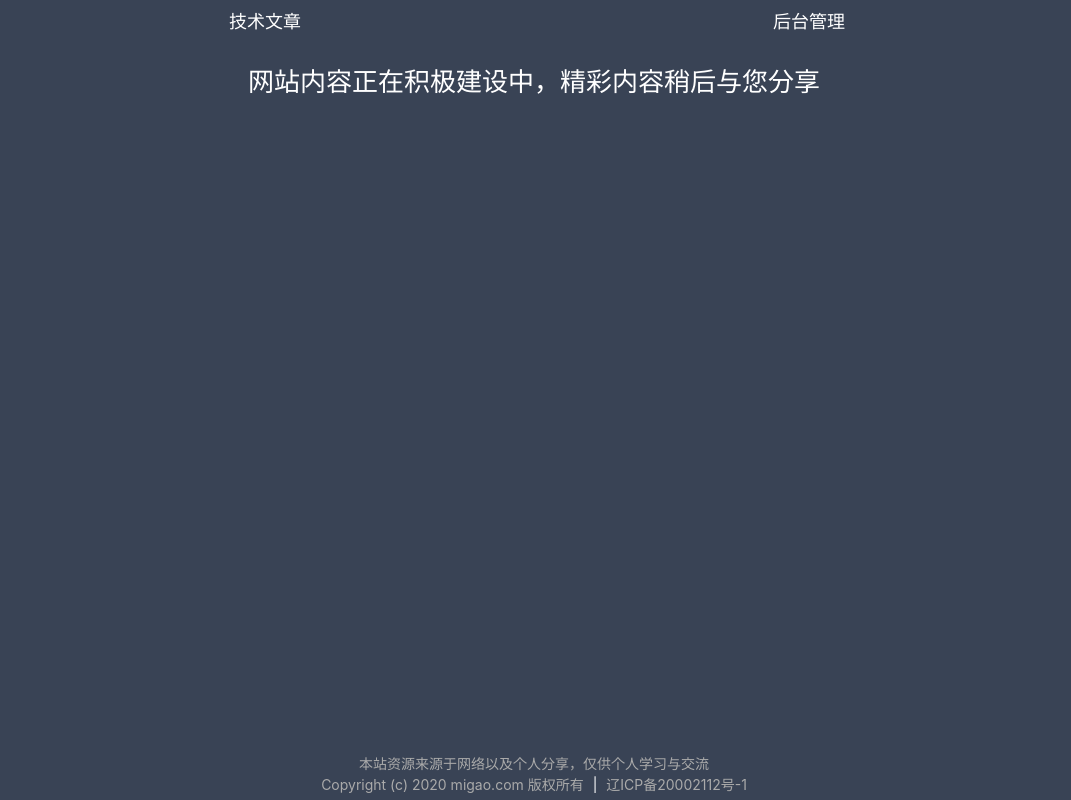
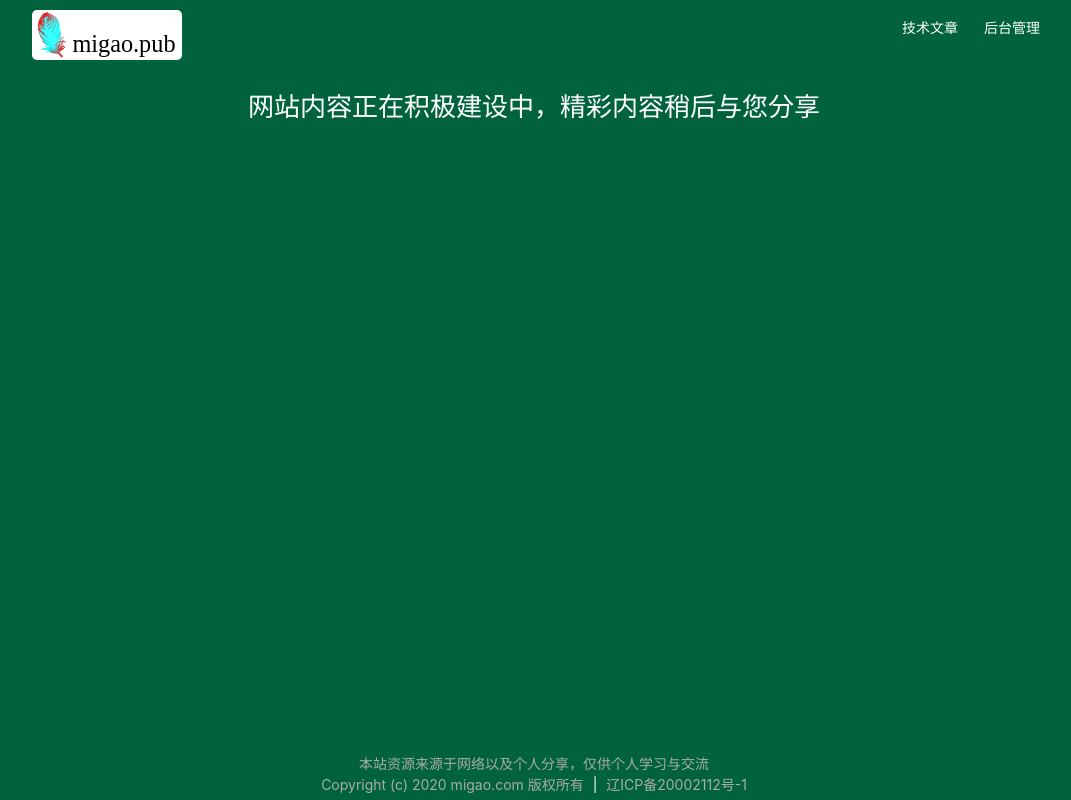
Before and after one commit to wangguoyan1993/my-projects, a React (Create React App) app: page / in a window 1280 px wide. Shown: the whole page, without its empty margins (106-1177 px from the left). Built offline with nearby package versions, Linux system fonts and the light colour scheme.

Commit message:
- 主页添加logo - 主页导航调整

```diff
--- a/package.json
+++ b/package.json
@@ -8,9 +8,11 @@
         "@types/react": "16.9.2",
         "@types/react-dom": "16.9.0",
         "antd": "^3.23.0",
+        "axios": "^0.19.2",
         "less": "^3.11.1",
         "react": "^16.9.0",
         "react-dom": "^16.9.0",
+        "react-portal": "^4.2.1",
         "react-scripts": "3.1.1",
         "typescript": "3.6.2"
     },
--- a/src/App.scss
+++ b/src/App.scss
@@ -1,4 +1,6 @@
 @import "./modules/styles-ref/screens.scss";
+
+$logo-width: 150px;
 
 .App {
     width: 100%;
@@ -7,32 +9,60 @@
 }
 
 .App-logo {
-    animation: App-logo-spin infinite 20s linear;
-    height: 40vmin;
+    // animation: App-logo-spin infinite 20s linear;
     pointer-events: none;
 }
 
 /* 页面主题内容 */
 .App-header {
-    background-color: #394355;
+    background-color: #00633e;
     min-height: fit-content;
     height: 100%;
-    display: flex;
+    display: inline-block;
+    display: -webkit-flex;
     flex-direction: column;
     align-items: center;
     font-size: calc(10px + 2vmin);
     color: white;
 
     @media screen and (max-width: $iphone-6-7-8-screen-width) {
-        width : 100%;
+        width: 100%;
     }
 
     .header-content {
-        width: 85%;
+        width: 80%;
         height: 100%;
 
         @media screen and (max-width: $iphone-6-7-8-screen-width) {
             width: 100%;
+        }
+    }
+
+    /* 主页导航外壳 */
+    .nav-bar {
+        display: flex;
+        text-align: left;
+        width: 100%;
+        margin-top: 10px;
+        padding: 0 10px;
+        justify-content: space-between;
+
+        /* logo外壳 */
+        .logo-box {
+            display: inline-flex;
+            width: $logo-width;
+            height: fit-content;
+
+            >img {
+                border-radius: 5px;
+            }
+        }
+
+        /* 主页导航菜单外壳 */
+        .item-box {
+            padding-bottom: 2px;
+            display: inline-flex;
+            text-align: right;
         }
     }
 }
@@ -50,7 +80,6 @@
     }
 }
 
-
 /* 首页底部悬浮条 */
 .bottom-layer {
     text-align: center;
@@ -67,7 +96,7 @@
     line-height: 1.5em;
 
     /* 适配iphone 6 7 8 以下屏幕 */
-    @media screen and (max-width : $iphone-6-7-8-screen-width) {
+    @media screen and (max-width: $iphone-6-7-8-screen-width) {
         font-size: 12px;
     }
 }
--- a/src/App.tsx
+++ b/src/App.tsx
@@ -1,11 +1,12 @@
 import React from 'react';
-// import logo from './logo.svg';
+import logo from './logo.svg';
 import './App.scss';
 import { PutOutRecordInfo, CopyRightInfo, StatementInfo } from './modules/put-on-record/put-on-record';
 import './modules/plugins/weather-plugins';
 import { ItemHorizontalProps, ItemHorizontalComp } from './modules/items-list/items-list-horizontal';
 
-class IndexMain extends React.Component {
+// 主页顶部导航条容器
+class NavBar extends React.Component {
   /**
    * 整理菜单数据方法
    */
@@ -34,22 +35,48 @@ class IndexMain extends React.Component {
 
   public render() {
     return (
+      <div className="nav-bar">
+        <span className="logo-box">
+          <img width="150px" height="50px" alt="logo" src={logo} className="App-logo"></img>
+        </span>
+        <span className="item-box">
+          <ItemHorizontalComp {...this.initItemListData()}></ItemHorizontalComp>
+        </span>
+      </div>
+    )
+  }
+}
+
+// 主页底部信息条
+class BottomLayer extends React.Component {
+  public render() {
+    return (
+      <div
+        className="bottom-layer"
+      >
+        <StatementInfo></StatementInfo>
+        <br />
+        <CopyRightInfo></CopyRightInfo> | <PutOutRecordInfo></PutOutRecordInfo>
+      </div>
+    )
+  }
+}
+
+class IndexMain extends React.Component {
+
+  public render() {
+    return (
       <div className="App">
         <div className="App-header">
-          <span className="header-content">
-            <ItemHorizontalComp {...this.initItemListData()}></ItemHorizontalComp>
+          <div className="header-content">
+            <NavBar></NavBar>
+
             <p>
               网站内容正在积极建设中，精彩内容稍后与您分享
-          </p>
-            <div
-              className="bottom-layer"
-            >
-              <StatementInfo></StatementInfo>
-              <br />
-              <CopyRightInfo></CopyRightInfo> | <PutOutRecordInfo></PutOutRecordInfo>
-            </div>
-          </span>
+            </p>
 
+            <BottomLayer></BottomLayer>
+          </div>
         </div>
       </div>
     );
--- a/src/modules/items-list/items-list-horizontal.scss
+++ b/src/modules/items-list/items-list-horizontal.scss
@@ -12,17 +12,16 @@
 
 /* 项目清单总类 */
 .item {
-    font-size: 18px;
+    font-size: 14px;
     background: transparent;
 
     @media screen and (max-width: $iphone-6-7-8-screen-width) {
-        font-size: 14px;
+        font-size: 12px;
     }
 
     /* 项目清单外壳 */
     &.item-horizontal {
-        display: table;
-        width: 100%;
+        display: inline-block;
         margin: 5px 0 0 0;
         padding: 2px 3px;
     }
@@ -30,22 +29,31 @@
     /* 项目清单成员 */
     &.item-horizontal-member {
         text-align: center;
-        display: table-cell;
+        display: inline-block;
         cursor: pointer;
+        border-radius: 10px;
+        padding: 2px 8px;
+        box-sizing: border-box;
+        position: relative;
+        top: -2px;
+        margin: 0 5px;
 
         &:hover {
-            background: -moz-linear-gradient(top, #131c27 0%, #394355 100%);
-            background: -webkit-gradient(
+            padding-bottom: 0;
+            border-bottom-width: 2px;
+            border-bottom-style: solid;
+            border-bottom-color: -moz-linear-gradient(top, #357433 0%, #FFFFFF 100%);
+            border-bottom-color: -webkit-gradient(
                 linear,
                 left top,
                 left bottom,
-                color-stop(0%, #131c27),
-                color-stop(100%, #394355)
+                color-stop(0%, #FFFFFF),
+                color-stop(100%, #FFFFFF)
             );
-            background: -webkit-linear-gradient(top, #131c27 0%, #394355 100%);
-            background: -o-linear-gradient(top, #131c27 0%, #394355 100%);
-            background: -ms-linear-gradient(top, #131c27 0%, #394355 100%);
-            background: linear-gradient(to bottom, #131c27 0%, #394355 100%);
+            border-bottom-color: -webkit-linear-gradient(top, #357433 0%, #FFFFFF 100%);
+            border-bottom-color: -o-linear-gradient(top, #357433 0%, #FFFFFF 100%);
+            border-bottom-color: -ms-linear-gradient(top, #357433 0%, #FFFFFF 100%);
+            border-bottom-color: linear-gradient(to bottom, #357433 0%, #FFFFFF 100%);
         }
     }
 
--- /dev/null
+++ b/src/modules/plugins/weather-plugins.scss
@@ -0,0 +1,5 @@
+#weather-float-he {
+    position: absolute !important;
+    padding: 0px;
+    top: 50px !important;
+}
--- a/src/modules/plugins/weather-plugins.ts
+++ b/src/modules/plugins/weather-plugins.ts
@@ -1,3 +1,5 @@
+import "./weather-plugins.scss";
+
 window.document.write(`<script type="text/javascript">WIDGET = {FID: 'm41vKJIISC'}</script>`);
 
 window.document.write(`<script type="text/javascript" src="https://apip.weatherdt.com/float/static/js/r.js?v=1111"></script>`);
```
Also changed, not shown: src/logo.svg, 1 other file (tests, documents, lock files or other folders).
